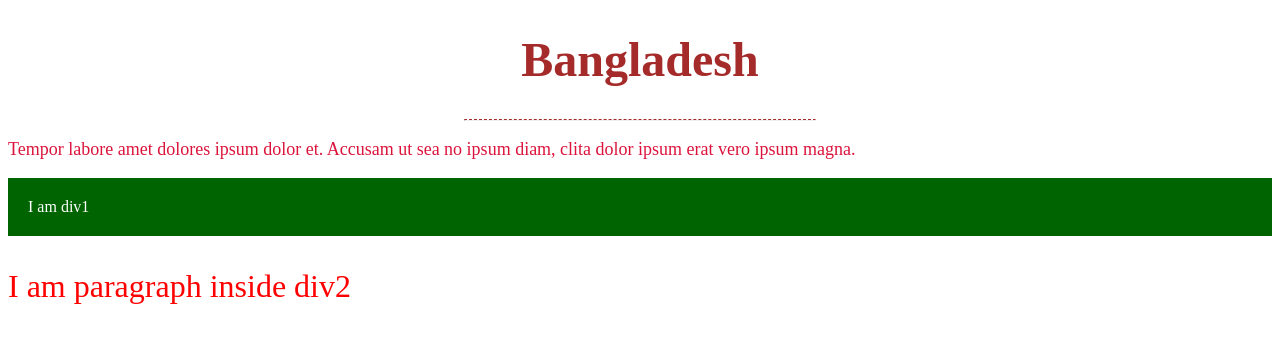
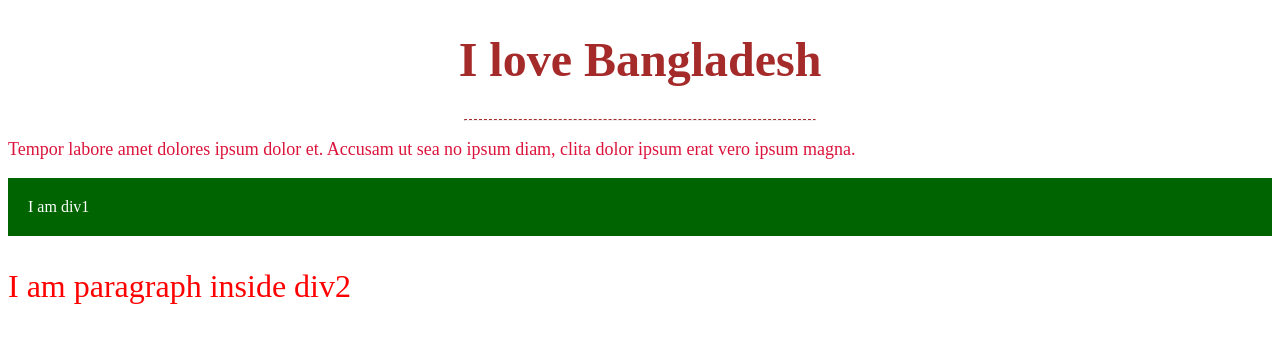
Before and after one commit to anisul-Islam/css3-tutorials-code, a plain HTML site: page 1_CSS_BASICS/1.3_SELECTORS_COMBINATORS/css3.html in a window 1280 px wide. Drawn offline with Linux system fonts and the light colour scheme.

Commit message:
class and Id selectors

```diff
--- a/1_CSS_BASICS/1.3_SELECTORS_COMBINATORS/css3.html
+++ b/1_CSS_BASICS/1.3_SELECTORS_COMBINATORS/css3.html
@@ -41,7 +41,7 @@
     </style>
   </head>
   <body>
-    <h1 class="title">Bangladesh</h1>
+    <h1 class="title">I love Bangladesh</h1>
     <hr class="horizontal-style" />
     <p class="para-style1 para-style2">
       Tempor labore amet dolores ipsum dolor et. Accusam ut sea no ipsum diam,
```
